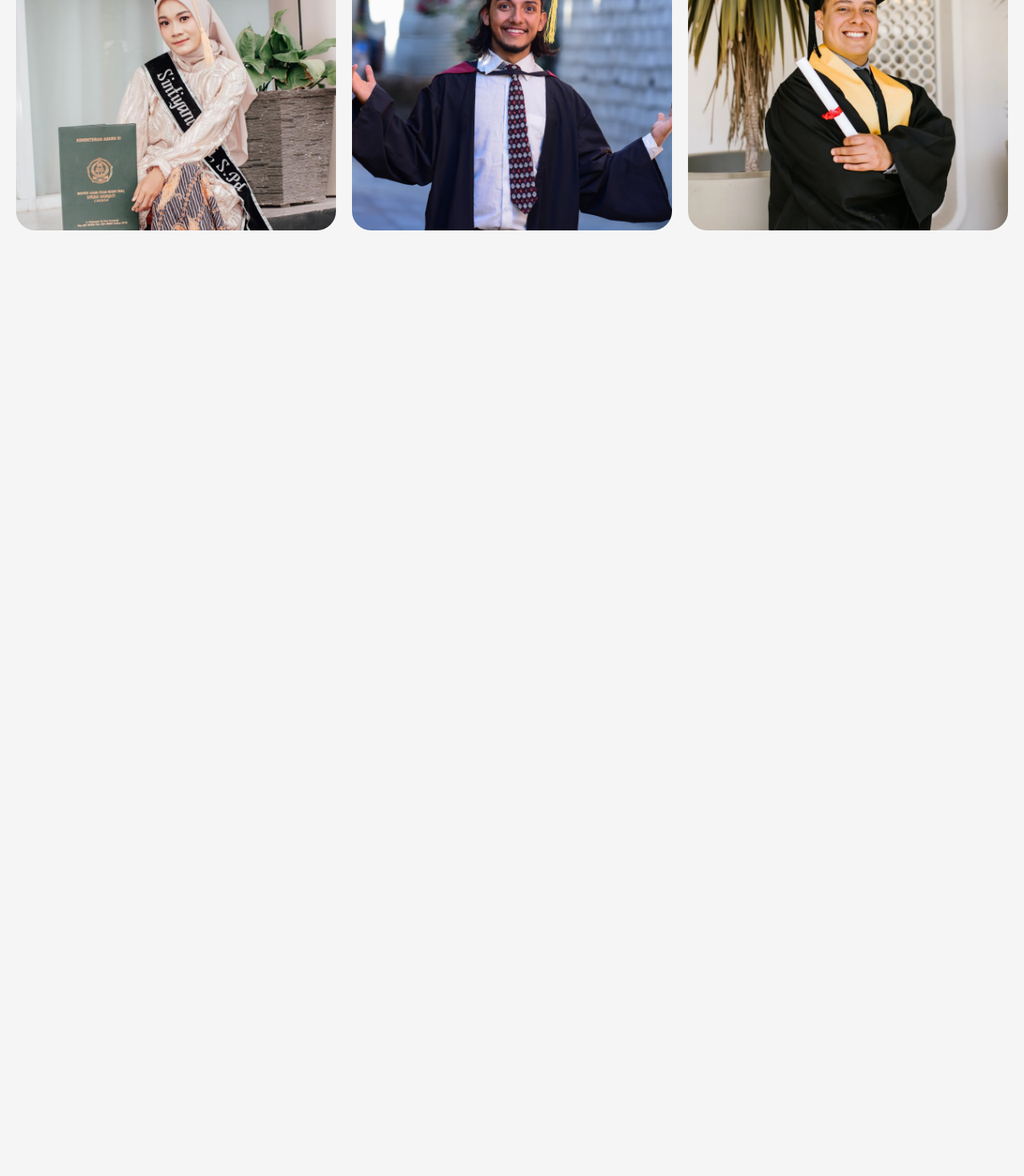
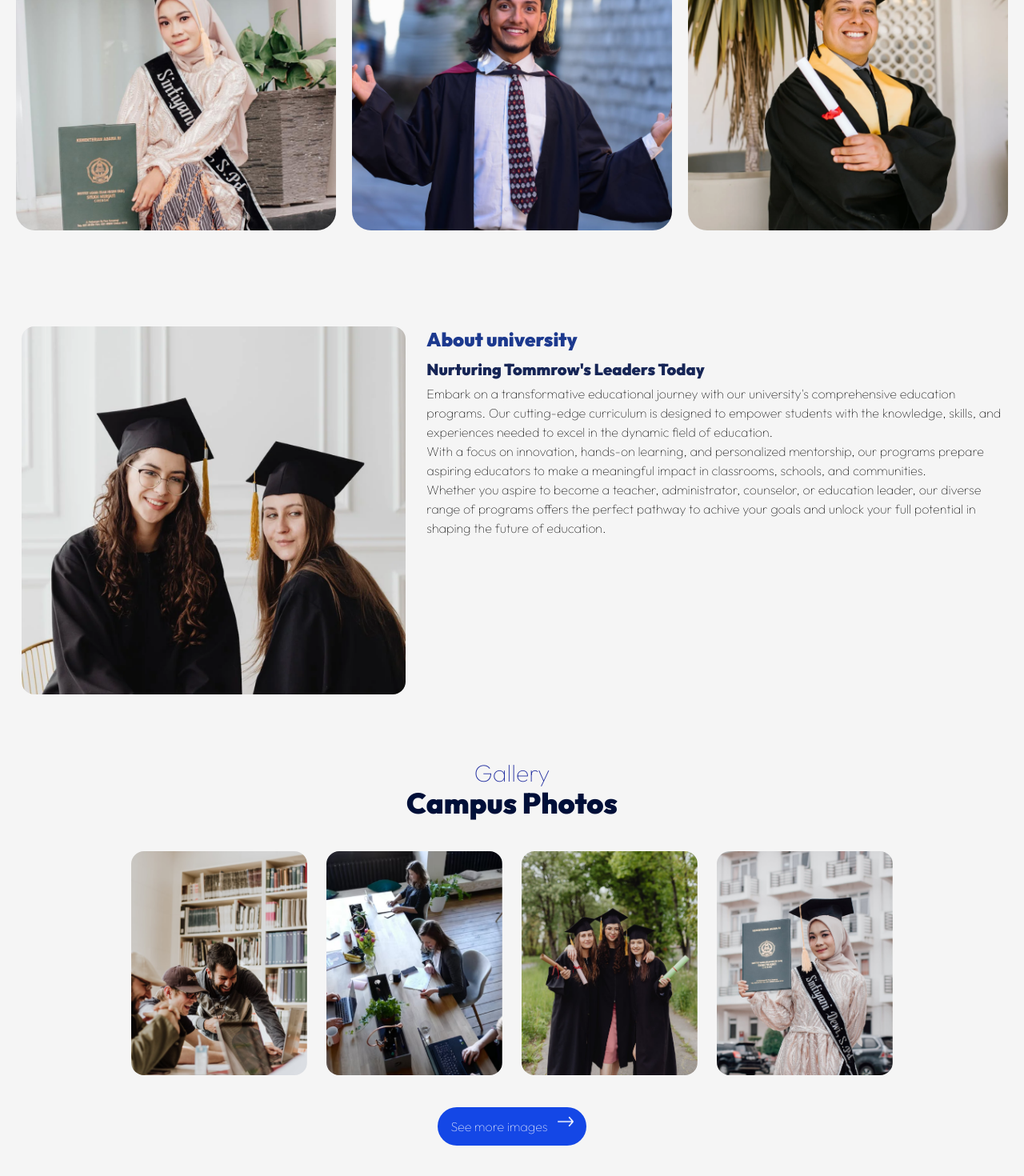
Before and after one commit to 10Pratik01/Edusity, a React (Vite) app: page / in a window 1280 px wide. Shown: the part 1110-2580 px from the top of the page at 80% size. Before the commit the page ends 1438 px from the top, so only its background shows below. Built offline with nearby package versions, Linux system fonts and the light colour scheme.

Commit message:
Added campus.jsx

```diff
--- a/src/components/About.jsx
+++ /dev/null
@@ -1,20 +0,0 @@
-import React from "react";
-import about_img from "../assets/about.png"
-import play_btn from "../assets/play-icon.png"
-
-const About = () => {
-  return (
-    <div>
-      <div >
-        <img src={about_img} alt="" />
-        <img src={play_btn} alt="" />
-      </div>
-        <p>About-us</p>
-      <div>
-
-      </div>
-    </div>
-  );
-};
-
-export default About;
--- /dev/null
+++ b/src/components/About/About.jsx
@@ -0,0 +1,41 @@
+import React from "react";
+import about_img from "../../assets/about.png";
+import play_btn from "../../assets/play-icon.png";
+
+const About = () => {
+  return (
+    <div className="flex flex-row justify-evenly mt-30 mb-10">
+      <div className="relative  ">
+        <img className="rounded-2xl block w-120" src={about_img} alt="" />
+        <div className="absolute flex flex-col rounded-3xl justify-center align-middle items-center top-0 bottom-0 left-0 right-0 opacity-0  hover:opacity-100 pointer transition-opacity">
+
+        <img className="w-20 justify-center align-center" src={play_btn} alt="" />
+        </div>
+      </div>
+
+      <div className="flex flex-col w-180  ">
+        <h3  className="font-bold text-2xl mb-2 text-blue-900">About university</h3>
+        <h2 className="text-bold text-xl text-blue-950 text-bold font-bold mb-1">Nurturing Tommrow's Leaders Today</h2>
+        <p>
+          Embark on a transformative educational journey with our university's
+          comprehensive education programs. Our cutting-edge curriculum is
+          designed to empower students with the knowledge, skills, and
+          experiences needed to excel in the dynamic field of education.
+        </p>
+        <p>
+          With a focus on innovation, hands-on learning, and personalized
+          mentorship, our programs prepare aspiring educators to make a
+          meaningful impact in classrooms, schools, and communities.
+        </p>
+        <p>
+          Whether you aspire to become a teacher, administrator, counselor, or
+          education leader, our diverse range of programs offers the perfect
+          pathway to achive your goals and unlock your full potential in shaping
+          the future of education.
+        </p>
+      </div>
+    </div>
+  );
+};
+
+export default About;
--- /dev/null
+++ b/src/components/Campus/Campus.jsx
@@ -0,0 +1,27 @@
+import React from "react";
+import galery1 from "../../assets/gallery-1.png";
+import galery2 from "../../assets/gallery-2.png";
+import galery3 from "../../assets/gallery-3.png";
+import galery4 from "../../assets/gallery-4.png";
+import whitearr from "../../assets/white-arrow.png"
+
+const Campus = () => {
+  return (
+    <div id="main_div">
+      <div
+        className="flex justify-center gap-6 mt-10 mb-10"
+        id="campus_images "
+      >
+        <img className="w-55 h-70 rounded-2xl" src={galery1} alt="" />
+        <img className="w-55 h-70 rounded-2xl" src={galery2} alt="" />
+        <img className="w-55 h-70 rounded-2xl" src={galery3} alt="" />
+        <img className="w-55 h-70 rounded-2xl" src={galery4} alt="" />
+      </div>
+      <div className="flex justify-center mb-10 align-center items-center mt-1/2">
+        <button className="bg-blue-700 text-white rounded-full p-4 pt-3 pb-3 flex">See more images <img className="w-5 h-3 ml-3" src={whitearr} alt="" /></button>
+      </div>
+    </div>
+  );
+};
+
+export default Campus;
--- a/src/components/Title/Title.jsx
+++ b/src/components/Title/Title.jsx
@@ -1,10 +1,11 @@
 import React from "react";
 
-const Title = () => {
+
+const Title = ({title,subTitle}) => {
   return (
     <div className="font-normal text-center mt-20 mb-10">
-      <p className="font-medium text-3xl c212EA0">Our Program</p>
-      <h2 className="font-bold text-4xl c000F38">What we Offer</h2>
+      <p className="font-medium text-3xl c212EA0">{subTitle}</p>
+      <h2 className="font-bold text-4xl c000F38">{title}</h2>
     </div>
   );
 };
--- a/src/components/navbar/Navbar.jsx
+++ b/src/components/navbar/Navbar.jsx
@@ -1,9 +1,18 @@
 import React from "react";
+import {useState, useEffect} from "react"
 import logo from "../../assets/logo.png";
 
 const Navbar = () => {
+  const[sticky, setsticky]= useState(false);
+
+  useEffect(()=>{
+    window.addEventListener("scroll", ()=>{
+      window.scrollY > 50 ? setsticky(true) : setsticky(false);
+    })
+  }, [])
+
   return (
-    <nav className="w-full text-white flex justify-between items-center p-2 fixed z-10 pl-20 pr-20 ">
+    <nav className={`w-full text-white flex justify-between items-center p-2 fixed z-10 pl-20 pr-20 ${sticky ? "bg-violet-800 text-white shadow-lg ease-linear duration-100" : "bg-transparent text-blue-800"}`}>
       <div>
         <img src={logo} alt="" className="w-50" />
       </div>
--- a/src/index.css
+++ b/src/index.css
@@ -20,3 +20,8 @@ body {
 .c000F38{
   color:#000F38;
 }
+
+.navbag{
+  background-color: rgb(25, 25, 158);
+  transition: 0.5s;
+}
--- a/src/main.jsx
+++ b/src/main.jsx
@@ -2,18 +2,22 @@ import { StrictMode } from "react";
 import { createRoot } from "react-dom/client";
 import "./index.css";
 import Navbar from "./components/navbar/Navbar.jsx";
-import App from "./App.jsx";
 import Title from "./components/Title/Title.jsx";
 import Content from "./components/home_content/Content.jsx";
 import Program from "./components/programs/Program.jsx";
+import About from "./components/About/About.jsx"
+import Campus from "./components/Campus/Campus.jsx";
 
 createRoot(document.getElementById("root")).render(
   <StrictMode>
     <Navbar />
     <Content />
     <div>
-      <Title/>
+      <Title subTitle="Our program" title='What we offer'/>
       <Program />
+      <About />
+      <Title subTitle='Gallery' title='Campus Photos' />
+      <Campus />
     </div>
   </StrictMode>
 );
```
Also changed, not shown: public/program-1.png (deleted).
